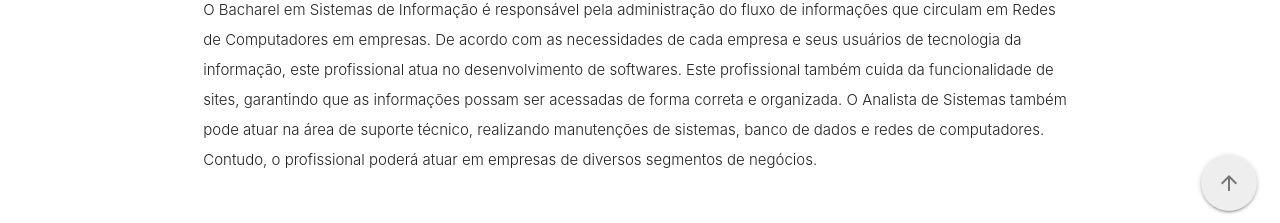
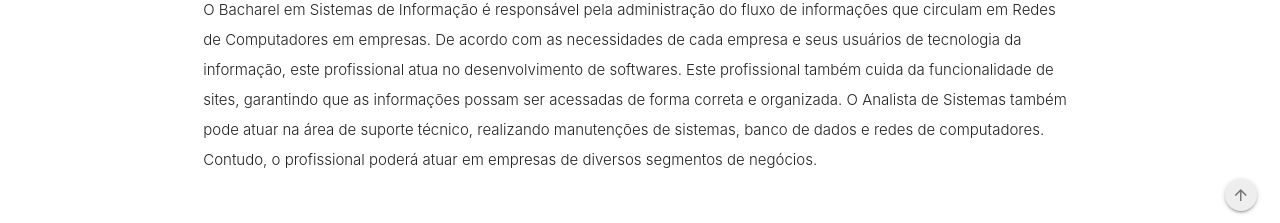
Before and after one commit to iTzPipeiro/Projeto-Integrador-2018-Parte-I, a plain HTML site: page site/index.html in a window 1280 px wide. Shown: the part 566-789 px from the top of the page. Drawn offline with nearby package versions, Linux system fonts and the light colour scheme.

Commit message:
Ajuste no tamanho do botao
Alterado o tamanho do botao para small

```diff
--- a/site/index.html
+++ b/site/index.html
@@ -326,7 +326,7 @@
     </div>
     <!-- BOTAAAO -->
     <div class="fixed-action-btn">
-      <a class="btn-floating btn-large grey lighten-3" href="#inicio">
+      <a class="btn-floating btn-small grey lighten-3" href="#inicio">
         <i class="large material-icons grey-text text-darken-1">arrow_upward</i>
       </a>
     </div>
```
